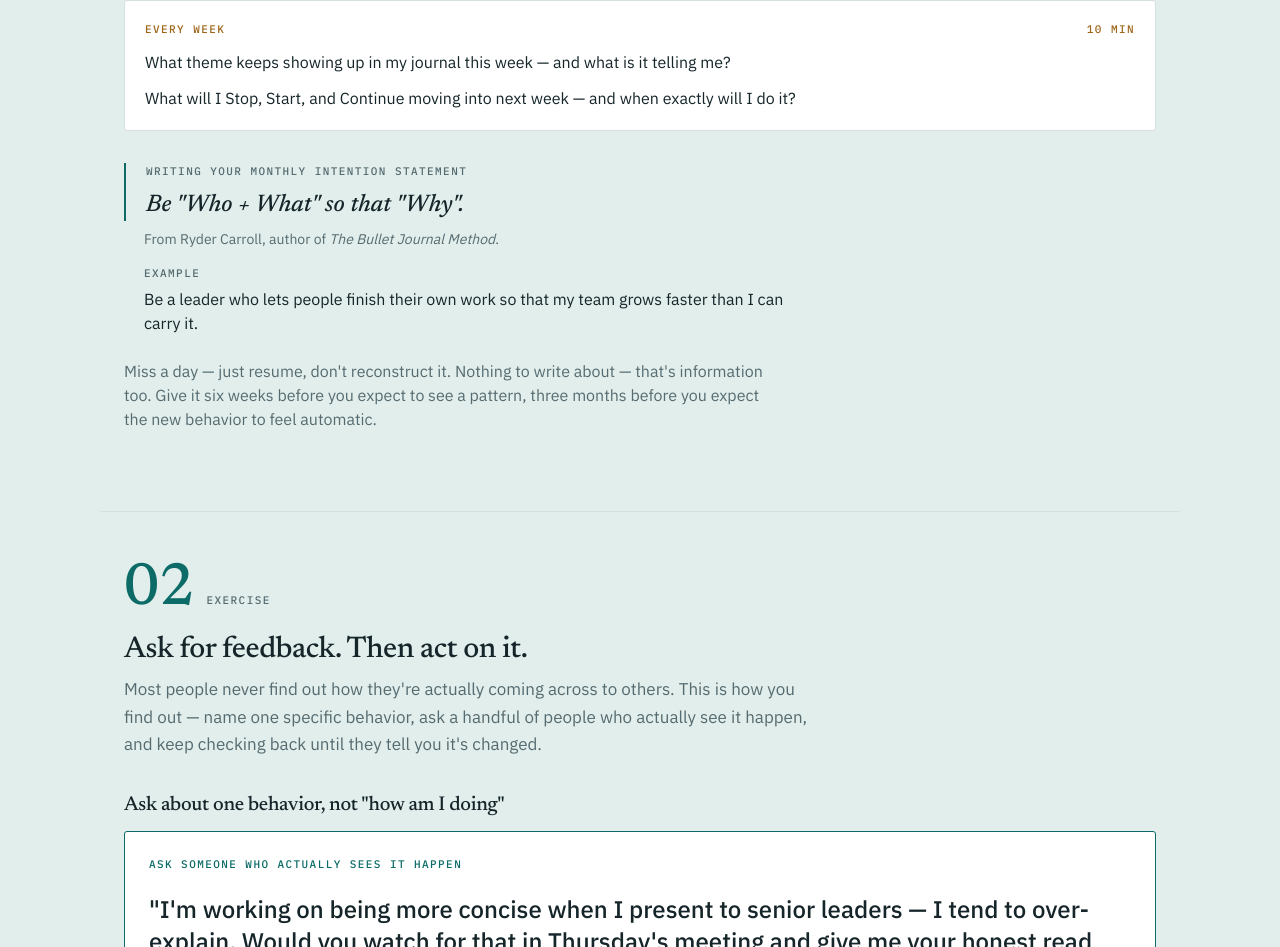
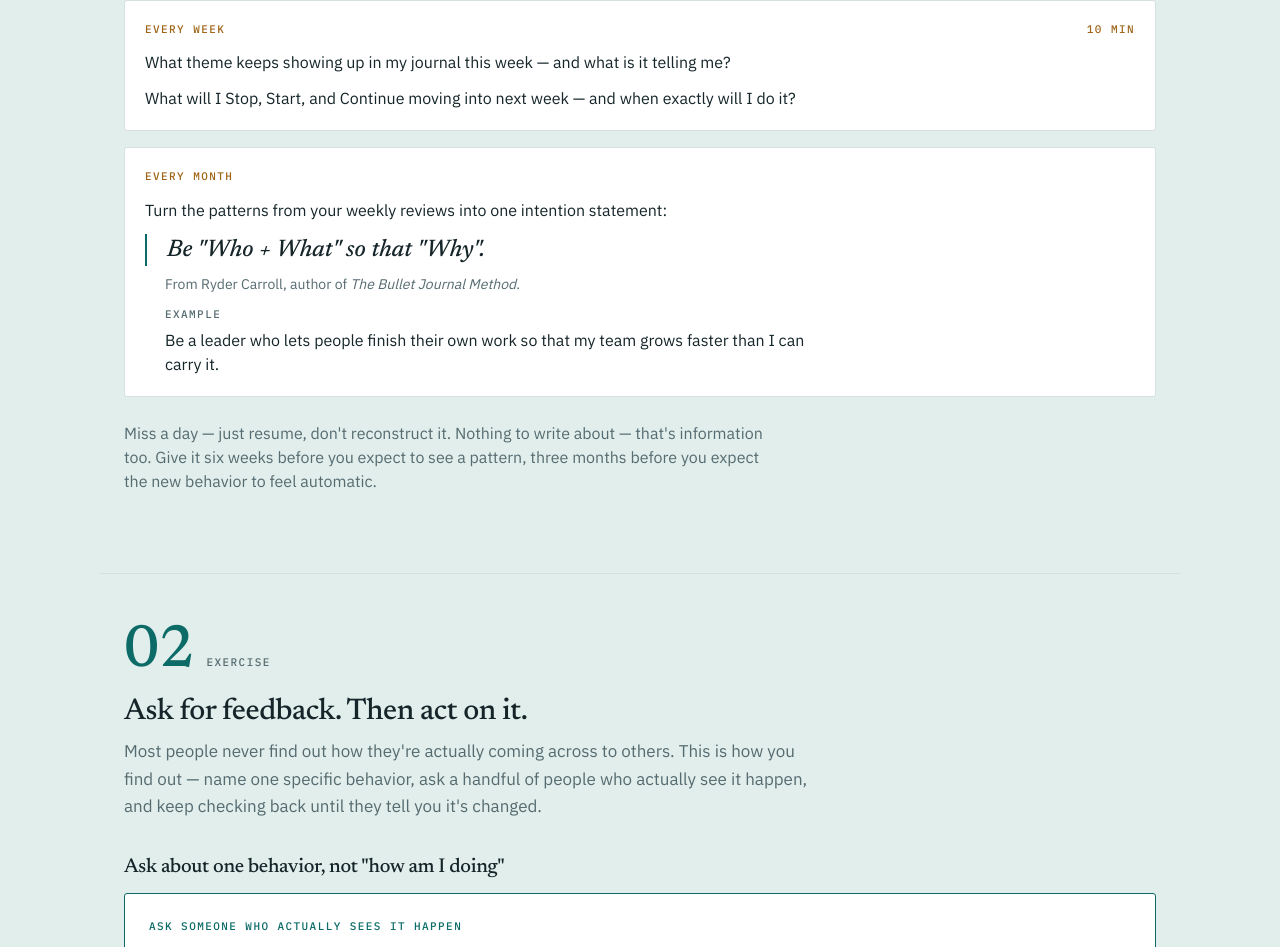
Before and after one commit to davidcmorris/leadfromthehip, an Astro site: page / in a window 1280 px wide. Shown: the part 2202-3149 px from the top of the page. Built offline with nearby package versions, Linux system fonts and the light colour scheme; Astro itself is replaced by a stand-in of ours.

Commit message:
Fold the monthly intention statement into an Every month card
Move the Ryder Carroll formula and worked example out of their
standalone block and into an "Every month" card directly under
"Every week", so Exercise 01 reads as one daily/weekly/monthly
cadence.

Co-Authored-By: Claude Opus 5.5 <noreply@anthropic.com>

```diff
--- a/src/pages/index.astro
+++ b/src/pages/index.astro
@@ -153,9 +153,13 @@ import RepCard from "../components/RepCard.astro";
 					exactly will I do it?
 				</p>
 			</div>
-			<figure class="mt-8 mb-4">
+			<div class="bg-surface border border-rule rounded-[3px] p-5 flex flex-col gap-3 mt-4 mb-6">
+				<div class="eyebrow text-brass">Every month</div>
+				<p class="text-ink text-base measure">
+					Turn the patterns from your weekly reviews into one intention statement:
+				</p>
+				<figure>
 					<blockquote class="border-l-2 border-petrol pl-5">
-					<p class="eyebrow text-muted mb-2">Writing your monthly intention statement</p>
 						<p class="pull-quote text-ink text-xl md:text-2xl">
 							Be "Who + What" so that "Why".
 						</p>
@@ -164,12 +168,13 @@ import RepCard from "../components/RepCard.astro";
 						From Ryder Carroll, author of <cite>The Bullet Journal Method</cite>.
 					</figcaption>
 				</figure>
-			<div class="pl-5 mb-6">
+				<div class="pl-5">
 					<p class="eyebrow text-muted mb-1">Example</p>
 					<p class="text-ink text-base measure">
 						Be a leader who lets people finish their own work so that my team grows
 						faster than I can carry it.
 					</p>
+				</div>
 			</div>
 			<p class="text-muted text-base mt-4 measure">
 				Miss a day — just resume, don't reconstruct it. Nothing to write about — that's
```
Lines whose indentation alone changed are shown as unchanged.
